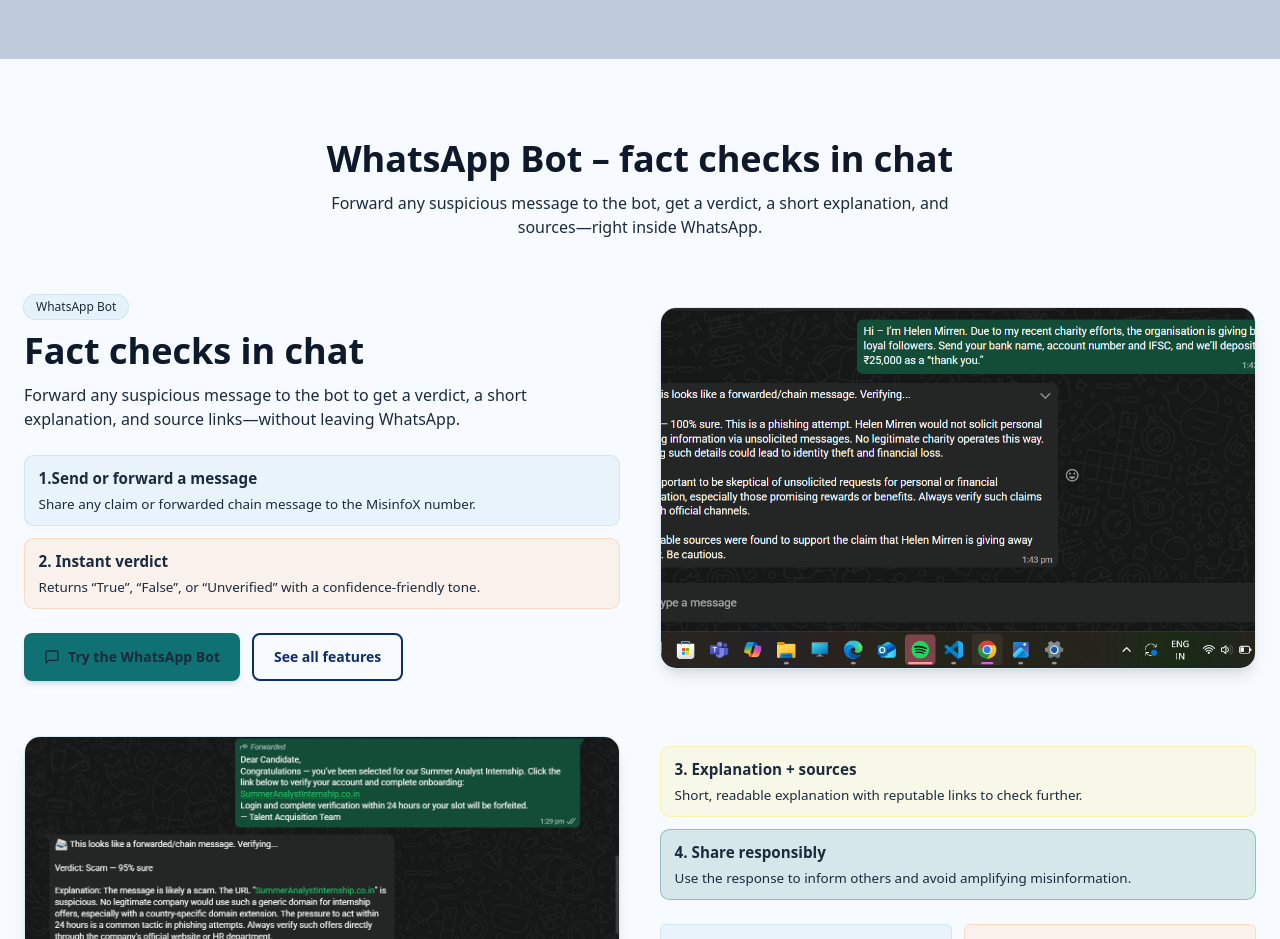
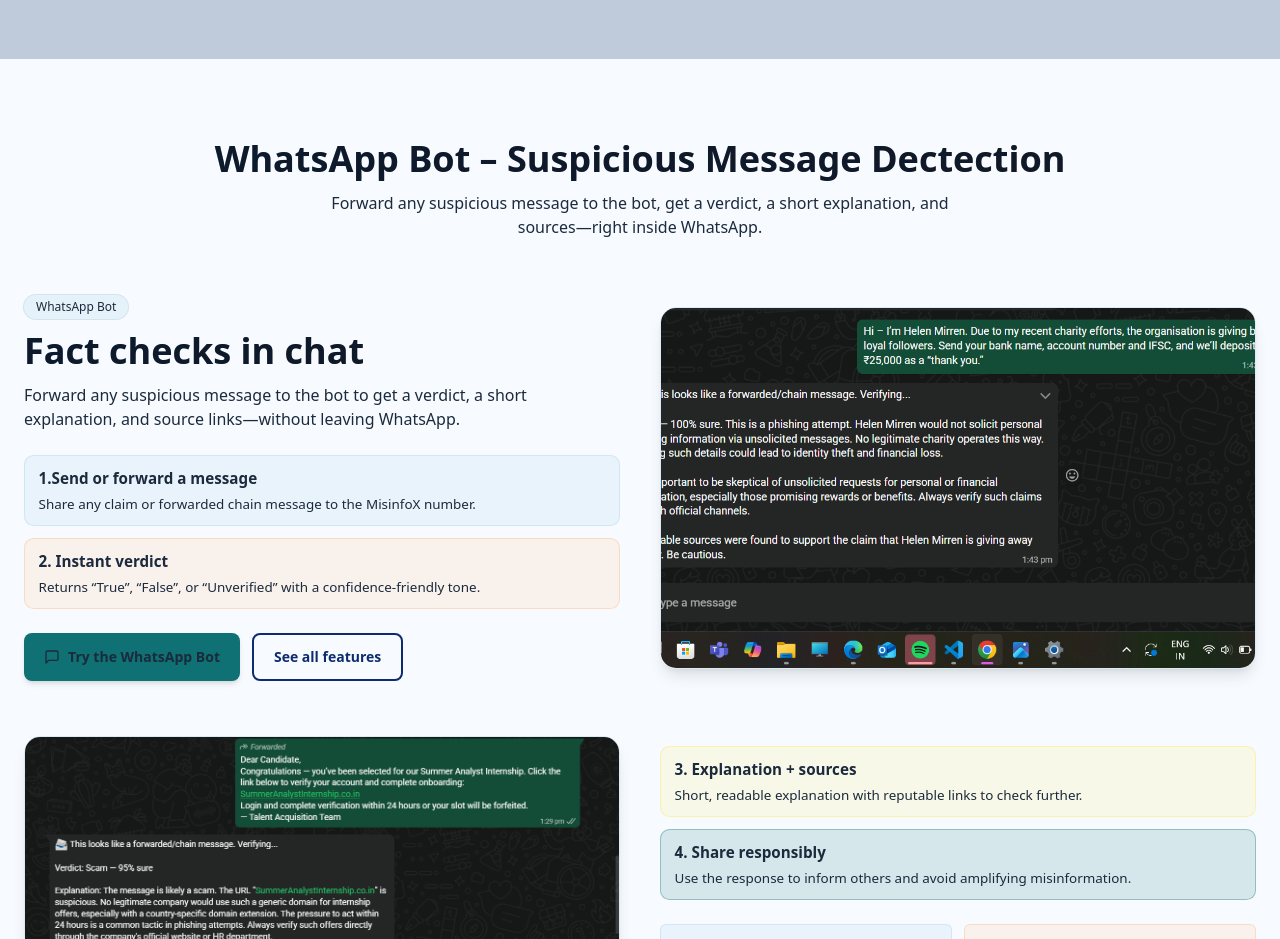
Before and after one commit to Tamanna-3/MisinfoX, a plain HTML site: page index.html in a window 1280 px wide. Shown: the part 2220-3159 px from the top of the page. Drawn offline with nearby package versions, Linux system fonts and the light colour scheme.

Commit message:
Update index.html

```diff
--- a/index.html
+++ b/index.html
@@ -974,7 +974,7 @@ html.dark .image-feature-card img {
  <section id="whatsapp-bot" class="py-20"> <div class="max-w-7xl mx-auto px-6 space-y-14">
         <div class="text-center mb-12">
       <h2 class="text-3xl sm:text-4xl font-extrabold bg-clip-text text-transparent bg-gradient-to-r from-[var(--sky)] to-[var(--peach)]">
-        WhatsApp Bot – fact checks in chat
+        WhatsApp Bot – Suspicious Message Dectection
       </h2>
       <p class="mt-3 text-white/85 max-w-2xl mx-auto">
         Forward any suspicious message to the bot, get a verdict, a short explanation, and sources—right inside WhatsApp.
```
